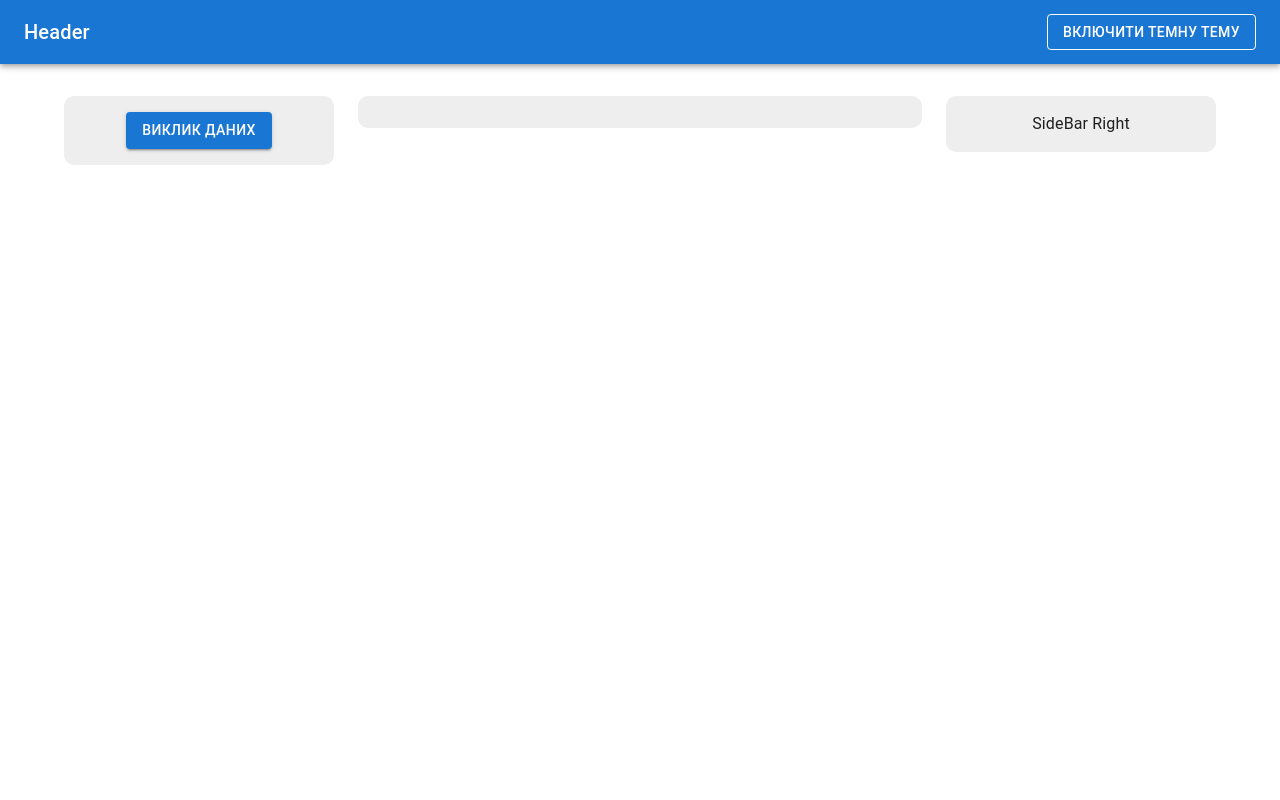
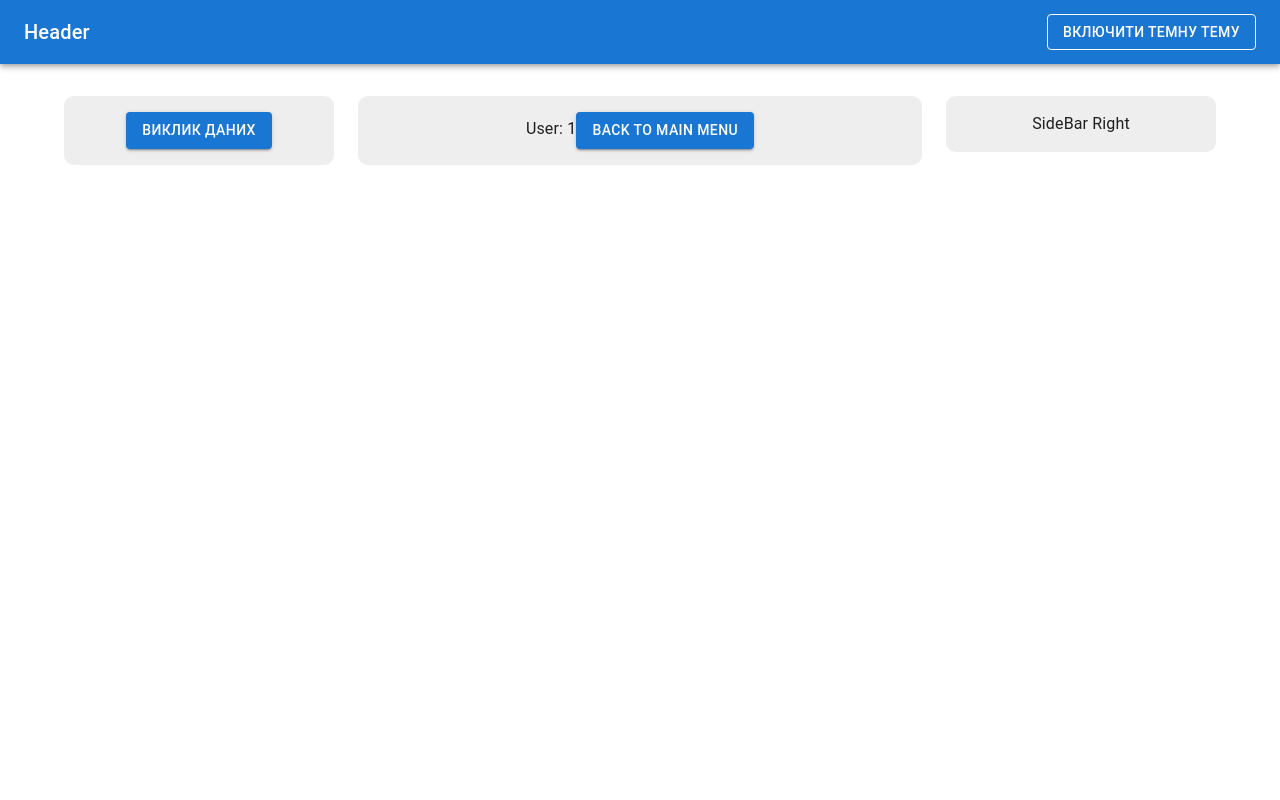
Before and after one commit to Valkor95/HW_React, a React (Vite) app: page /1 in a window 1280 px wide. Shown: the top 800 px of the page. Built offline with nearby package versions, Linux system fonts and the light colour scheme.

Commit message:
HW_React_28.1_v14_'example info for UserIdPage'

```diff
--- a/src/Page/UserIdPage.jsx
+++ b/src/Page/UserIdPage.jsx
@@ -1,11 +1,14 @@
 import React from 'react';
-import {useParams} from "react-router-dom";
+import {Link, useParams} from "react-router-dom";
+import {Button} from "@mui/material";
 
 function UserIdPage(props) {
     const {userID} = useParams()
 
     return (
-        <div></div>
+        <div> User: {userID}
+            <Button component={Link} to="/home" variant="contained">Back to main menu</Button>
+        </div>
     );
 }
 
```
